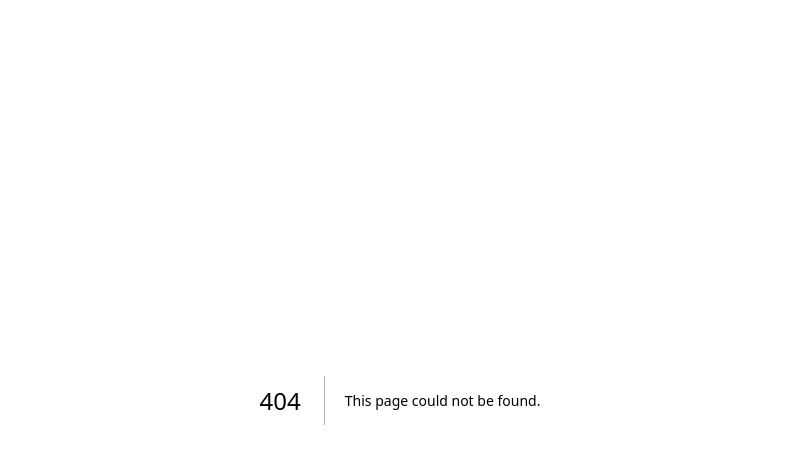
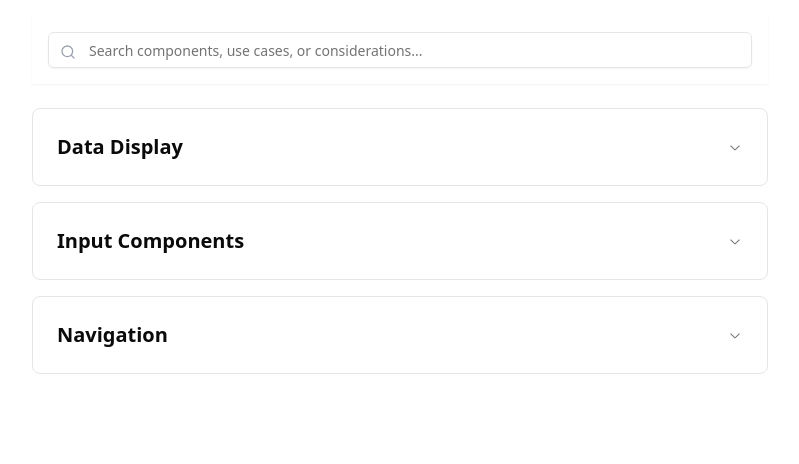
Before and after one commit to hyperswine/swnntools, a Next.js app: page /ui-chooser in a window 1280 px wide. Before the commit this address had no page. Shown: the top 464 px of the page, without its empty margins (240-1039 px from the left). Built offline with nearby package versions, Linux system fonts and the light colour scheme.

Commit message:
add accordion component and update UI with new entry and dependencies

```diff
--- a/app/page.tsx
+++ b/app/page.tsx
@@ -1,5 +1,5 @@
 import Link from "next/link"
-import { FaTasks, FaCalendarAlt, FaRandom, FaChartBar } from "react-icons/fa" // Importing a new icon
+import { FaTasks, FaCalendarAlt, FaRandom, FaChartBar, FaPalette } from "react-icons/fa" // Importing a new icon
 
 export default function Page() {
   return (
@@ -30,6 +30,12 @@ export default function Page() {
             <span className="text-xl text-red-500">Check out DataView here</span>
           </div>
         </Link>
+        <Link href="ui-chooser"> {/* New entry */}
+          <div className="bg-white shadow-lg rounded-lg p-6 flex items-center space-x-4 hover:bg-gray-200 transition">
+            <FaPalette className="text-red-500 text-2xl" /> {/* New icon */}
+            <span className="text-xl text-red-500">Check out UICooser here</span>
+          </div>
+        </Link>
       </div>
     </div>
   )
--- /dev/null
+++ b/app/ui-chooser/page.tsx
@@ -0,0 +1,210 @@
+'use client'
+
+import React, { useState } from 'react'
+import { Search, Check, X } from 'lucide-react'
+import {
+  Accordion,
+  AccordionContent,
+  AccordionItem,
+  AccordionTrigger,
+} from "@/components/ui/accordion"
+import { Input } from "@/components/ui/input"
+
+const ComponentGuide = () => {
+  const [searchTerm, setSearchTerm] = useState('')
+
+  const components = {
+    'Data Display': {
+      'Tables': {
+        use: [
+          'Data is structured with clear columns and rows',
+          'Users need to compare values across rows',
+          'Data needs sorting/filtering capabilities',
+          'Information density is important'
+        ],
+        avoid: [
+          'Primarily visual content',
+          'Mobile interfaces where possible'
+        ]
+      },
+      'Cards': {
+        use: [
+          'Content contains mixed media (images, text, actions)',
+          'Items need equal visual weight',
+          'Content is modular and self-contained',
+          'Browse-heavy interfaces'
+        ],
+        avoid: [
+          'Dense data comparison needed',
+          'Quick scanning of many items is primary goal'
+        ]
+      },
+      'Lists': {
+        use: [
+          'Sequential or hierarchical information',
+          'Text-heavy content',
+          'Mobile-first designs',
+          'Quick scanning is important'
+        ],
+        avoid: [
+          'Content requiring visual comparison',
+          'Items have complex internal structure'
+        ]
+      }
+    },
+    'Input Components': {
+      'Dropdown Select': {
+        use: [
+          '5-15 predefined options',
+          'Single selection required',
+          'Space is limited',
+          'Options are familiar to users'
+        ],
+        avoid: [
+          'Fewer than 5 options (use radio instead)',
+          'More than 15 options (use combobox/search)'
+        ]
+      },
+      'Radio Buttons': {
+        use: [
+          '2-5 mutually exclusive options',
+          'Options need to be immediately visible',
+          'Clear, binary choices'
+        ],
+        avoid: [
+          'More than 5 options',
+          'When space is very limited'
+        ]
+      },
+      'Checkboxes': {
+        use: [
+          'Multiple selections allowed',
+          'Independent options',
+          'Binary yes/no choices'
+        ],
+        avoid: [
+          'Mutually exclusive options',
+          'Single-selection requirements'
+        ]
+      }
+    },
+    'Navigation': {
+      'Tabs': {
+        use: [
+          'Clear categories of related content',
+          'Limited number of sections (2-7)',
+          'Equal hierarchy between sections'
+        ],
+        avoid: [
+          'More than 7 sections',
+          'Nested navigation'
+        ]
+      },
+      'Breadcrumbs': {
+        use: [
+          'Deep hierarchical navigation',
+          'Complex site structures',
+          'Users need location context'
+        ],
+        avoid: [
+          'Flat site structures',
+          'Single-level navigation'
+        ]
+      },
+      'Sidebar Navigation': {
+        use: [
+          'Complex navigation hierarchies',
+          'Persistent navigation needed',
+          'Desktop-focused interfaces'
+        ],
+        avoid: [
+          'Simple sites',
+          'Mobile-first designs'
+        ]
+      }
+    }
+  }
+
+  const filterComponents = (components, searchTerm) => {
+    if (!searchTerm) return components
+
+    const filtered = {}
+    Object.entries(components).forEach(([category, categoryComponents]) => {
+      const filteredCategory = {}
+      Object.entries(categoryComponents).forEach(([component, details]) => {
+        const matchesSearch =
+          component.toLowerCase().includes(searchTerm.toLowerCase()) ||
+          details.use.some(item => item.toLowerCase().includes(searchTerm.toLowerCase())) ||
+          details.avoid.some(item => item.toLowerCase().includes(searchTerm.toLowerCase()))
+
+        if (matchesSearch) {
+          filteredCategory[component] = details
+        }
+      })
+      if (Object.keys(filteredCategory).length > 0) {
+        filtered[category] = filteredCategory
+      }
+    })
+    return filtered
+  }
+
+  const filteredComponents = filterComponents(components, searchTerm)
+
+  return (
+    <div className="w-full max-w-3xl mx-auto p-4 space-y-6">
+      <div className="sticky top-0 bg-white p-4 shadow-sm z-10">
+        <div className="relative">
+          <Search className="absolute left-3 top-3 h-4 w-4 text-gray-400" />
+          <Input
+            type="text"
+            placeholder="Search components, use cases, or considerations..."
+            className="pl-10"
+            value={searchTerm}
+            onChange={(e) => setSearchTerm(e.target.value)}
+          />
+        </div>
+      </div>
+
+      <Accordion type="single" collapsible className="space-y-4">
+        {Object.entries(filteredComponents).map(([category, categoryComponents]) => (
+          <AccordionItem key={category} value={category} className="border rounded-lg p-2">
+            <AccordionTrigger className="text-xl font-semibold px-4">
+              {category}
+            </AccordionTrigger>
+            <AccordionContent className="space-y-6 px-4">
+              {Object.entries(categoryComponents).map(([component, details]) => (
+                <div key={component} className="space-y-4 border-b pb-4 last:border-b-0">
+                  <h3 className="text-lg font-medium">{component}</h3>
+
+                  <div className="space-y-2">
+                    <h4 className="text-sm font-medium text-green-600 flex items-center gap-2">
+                      <Check className="h-4 w-4" /> When to use:
+                    </h4>
+                    <ul className="list-disc pl-8 space-y-1">
+                      {details.use.map((item, index) => (
+                        <li key={index} className="text-sm text-gray-600">{item}</li>
+                      ))}
+                    </ul>
+                  </div>
+
+                  <div className="space-y-2">
+                    <h4 className="text-sm font-medium text-red-600 flex items-center gap-2">
+                      <X className="h-4 w-4" /> When to avoid:
+                    </h4>
+                    <ul className="list-disc pl-8 space-y-1">
+                      {details.avoid.map((item, index) => (
+                        <li key={index} className="text-sm text-gray-600">{item}</li>
+                      ))}
+                    </ul>
+                  </div>
+                </div>
+              ))}
+            </AccordionContent>
+          </AccordionItem>
+        ))}
+      </Accordion>
+    </div>
+  )
+}
+
+export default ComponentGuide
--- /dev/null
+++ b/components/ui/accordion.tsx
@@ -0,0 +1,56 @@
+"use client"
+
+import * as React from "react"
+import * as AccordionPrimitive from "@radix-ui/react-accordion"
+import { cn } from "@/lib/utils"
+import { ChevronDownIcon } from "@radix-ui/react-icons"
+
+const Accordion = AccordionPrimitive.Root
+
+const AccordionItem = React.forwardRef<
+  React.ElementRef<typeof AccordionPrimitive.Item>,
+  React.ComponentPropsWithoutRef<typeof AccordionPrimitive.Item>
+>(({ className, ...props }, ref) => (
+  <AccordionPrimitive.Item
+    ref={ref}
+    className={cn("border-b", className)}
+    {...props}
+  />
+))
+AccordionItem.displayName = "AccordionItem"
+
+const AccordionTrigger = React.forwardRef<
+  React.ElementRef<typeof AccordionPrimitive.Trigger>,
+  React.ComponentPropsWithoutRef<typeof AccordionPrimitive.Trigger>
+>(({ className, children, ...props }, ref) => (
+  <AccordionPrimitive.Header className="flex">
+    <AccordionPrimitive.Trigger
+      ref={ref}
+      className={cn(
+        "flex flex-1 items-center justify-between py-4 text-sm font-medium transition-all hover:underline text-left [&[data-state=open]>svg]:rotate-180",
+        className
+      )}
+      {...props}
+    >
+      {children}
+      <ChevronDownIcon className="h-4 w-4 shrink-0 text-muted-foreground transition-transform duration-200" />
+    </AccordionPrimitive.Trigger>
+  </AccordionPrimitive.Header>
+))
+AccordionTrigger.displayName = AccordionPrimitive.Trigger.displayName
+
+const AccordionContent = React.forwardRef<
+  React.ElementRef<typeof AccordionPrimitive.Content>,
+  React.ComponentPropsWithoutRef<typeof AccordionPrimitive.Content>
+>(({ className, children, ...props }, ref) => (
+  <AccordionPrimitive.Content
+    ref={ref}
+    className="overflow-hidden text-sm data-[state=closed]:animate-accordion-up data-[state=open]:animate-accordion-down"
+    {...props}
+  >
+    <div className={cn("pb-4 pt-0", className)}>{children}</div>
+  </AccordionPrimitive.Content>
+))
+AccordionContent.displayName = AccordionPrimitive.Content.displayName
+
+export { Accordion, AccordionItem, AccordionTrigger, AccordionContent }
--- a/package.json
+++ b/package.json
@@ -9,6 +9,7 @@
     "lint": "next lint"
   },
   "dependencies": {
+    "@radix-ui/react-accordion": "^1.2.2",
     "@radix-ui/react-icons": "^1.3.0",
     "@radix-ui/react-slot": "^1.1.0",
     "class-variance-authority": "^0.7.0",
--- a/tailwind.config.ts
+++ b/tailwind.config.ts
@@ -55,6 +55,28 @@ const config: Config = {
     			lg: 'var(--radius)',
     			md: 'calc(var(--radius) - 2px)',
     			sm: 'calc(var(--radius) - 4px)'
+    		},
+    		keyframes: {
+    			'accordion-down': {
+    				from: {
+    					height: '0'
+    				},
+    				to: {
+    					height: 'var(--radix-accordion-content-height)'
+    				}
+    			},
+    			'accordion-up': {
+    				from: {
+    					height: 'var(--radix-accordion-content-height)'
+    				},
+    				to: {
+    					height: '0'
+    				}
+    			}
+    		},
+    		animation: {
+    			'accordion-down': 'accordion-down 0.2s ease-out',
+    			'accordion-up': 'accordion-up 0.2s ease-out'
     		}
     	}
     },
```
Also changed, not shown: 1 other file (tests, documents, lock files or other folders). Lines whose indentation alone changed are shown as unchanged.
